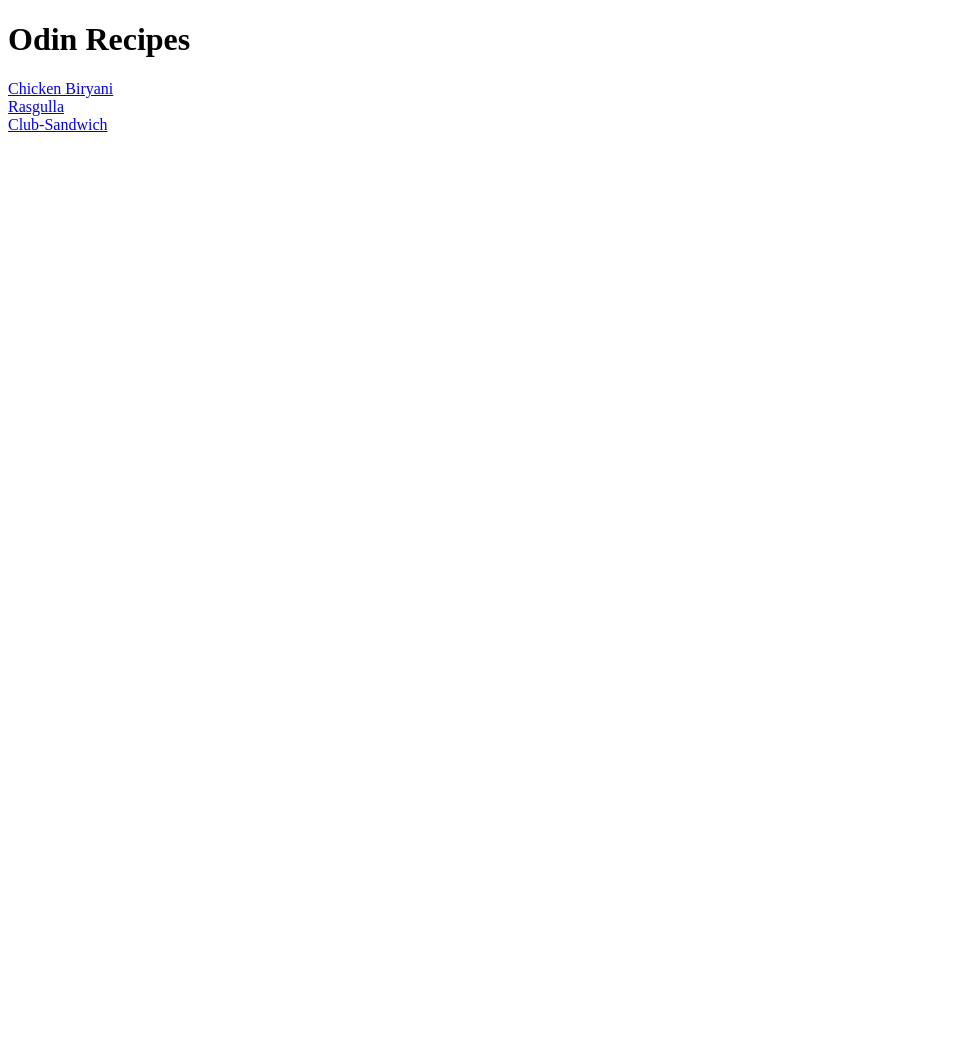
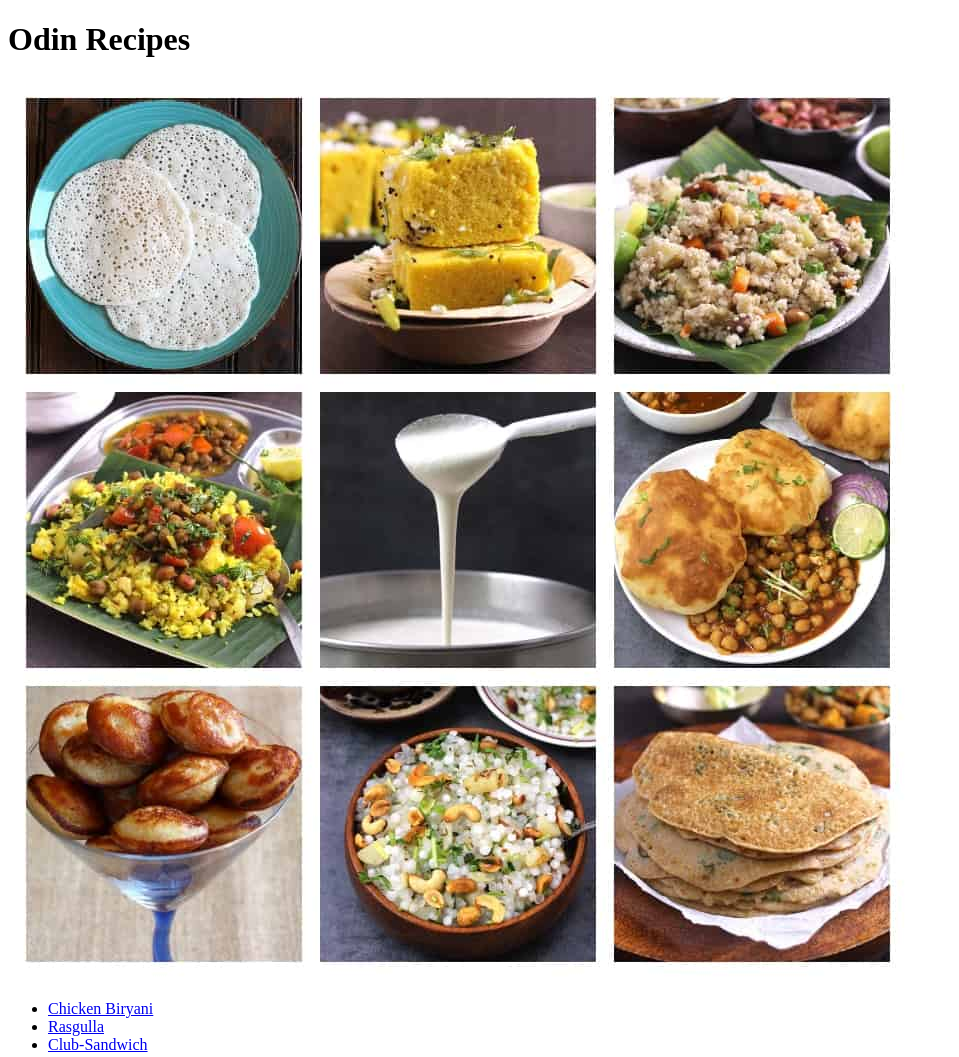
Before and after one commit to rgolu/odin-recipes, a plain HTML site: page index.html in a window 1280 px wide. Shown: the whole page, without its empty margins (0-959 px from the left). Before the commit the page ends 800 px from the top, so only its background shows below. Drawn offline with Linux system fonts and the light colour scheme.

Commit message:
Added link for main page and added image in main page

```diff
--- a/index.html
+++ b/index.html
@@ -6,10 +6,12 @@
     </head>
     <body>
         <h1>Odin Recipes</h1>
-        <a href="./recipes/chicken_biryani.html">Chicken Biryani</a>
-        <br>
-        <a href="./recipes/Rasgulla.html">Rasgulla</a>
-        <br>
-        <a href="./recipes/Club-Sandwich.html">Club-Sandwich</a>
+        <img src="./images/main.jpg">
+        <ul>
+            <li><a href="./recipes/chicken_biryani.html">Chicken Biryani</a></li>
+            <li><a href="./recipes/Rasgulla.html">Rasgulla</a></li>
+            <li><a href="./recipes/Club-Sandwich.html">Club-Sandwich</a></li>
+        </ul>
+
     </body>
 </html>
```
Also changed, not shown: recipes/Club-Sandwich.html (+3 -1 lines), recipes/Rasgulla.html (+3 -0 lines), recipes/chicken_biryani.html (+5 -1 lines), images/main.jpg (added).
